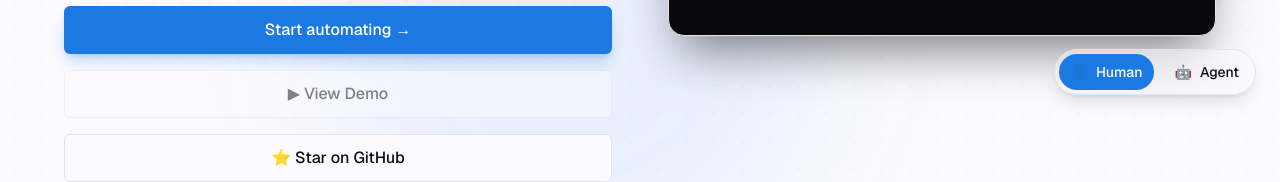
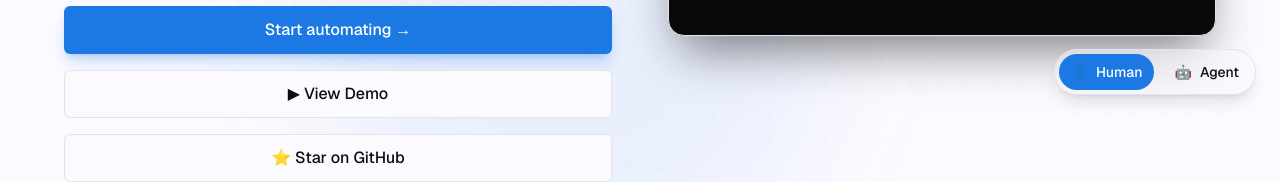
Before and after one commit to rajitk13/shiro-automation-ui, a Next.js app: page / in a window 1280 px wide. Shown: the part 609-791 px from the top of the page. Built offline with nearby package versions, Linux system fonts and the light colour scheme.

Commit message:
chore: add youtube demo

```diff
--- a/app/page.tsx
+++ b/app/page.tsx
@@ -203,9 +203,13 @@ export default function Home() {
                     size="lg"
                     variant="outline"
                     className="w-full sm:w-auto px-8 h-12 text-base"
-                    disabled
                   >
-                    ▶ View Demo
+                    <a
+                      href="https://youtu.be/VNsUqGyw6kA?si=WepvOcT6fVX7YgGS"
+                      target="_blank"
+                    >
+                      ▶ View Demo
+                    </a>
                   </Button>
                   <Button
                     size="lg"
```
